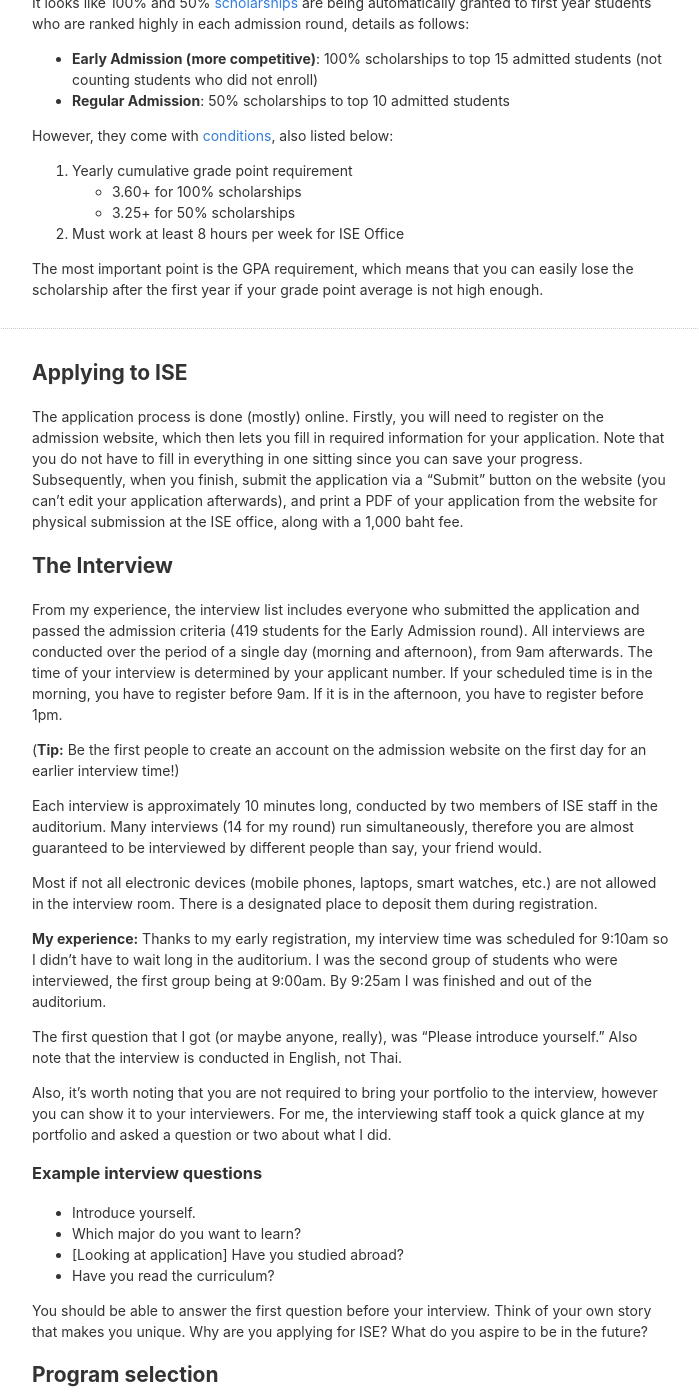
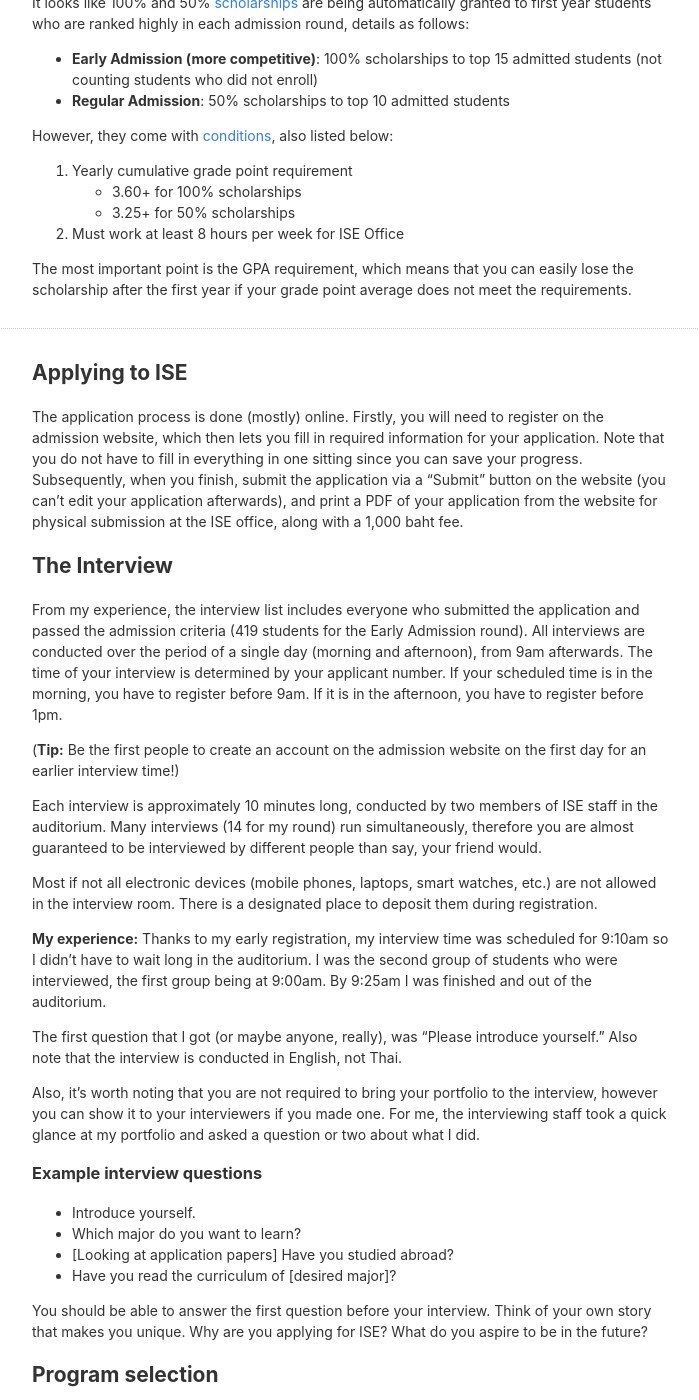
Before and after one commit to Romtam/romtam.github.io, a Jekyll site: the page built from _posts/2019-07-17-ise-application.md, in a window 1280 px wide and 1400 px high, scrolled down 1593 px. Shown: the whole window, without its empty margins (289-988 px from the left). Built offline with Jekyll 4.4.1, drawn with Linux system fonts in a browser that asks for light colours; nearby versions of some CDN libraries; some of the changed text lies outside the part shown.

Commit message:
update for clarity

```diff
--- a/_posts/2019-07-17-ise-application.md
+++ b/_posts/2019-07-17-ise-application.md
@@ -55,7 +55,7 @@ However, they come with [conditions](http://www.ise.eng.chula.ac.th/current-stud
    * 3.25+ for 50% scholarships
 2. Must work at least 8 hours per week for ISE Office
 
-The most important point is the GPA requirement, which means that you can easily lose the scholarship after the first year if your grade point average is not high enough.
+The most important point is the GPA requirement, which means that you can easily lose the scholarship after the first year if your grade point average does not meet the requirements.
 
 ***
 
@@ -75,13 +75,13 @@ Most if not all electronic devices (mobile phones, laptops, smart watches, etc.)
 
 The first question that I got (or maybe anyone, really), was "Please introduce yourself." Also note that the interview is conducted in English, not Thai.
 
-Also, it's worth noting that you are not required to bring your portfolio to the interview, however you can show it to your interviewers. For me, the interviewing staff took a quick glance at my portfolio and asked a question or two about what I did.
+Also, it's worth noting that you are not required to bring your portfolio to the interview, however you can show it to your interviewers if you made one. For me, the interviewing staff took a quick glance at my portfolio and asked a question or two about what I did.
 
 ### Example interview questions
 * Introduce yourself.
 * Which major do you want to learn?
-* [Looking at application] Have you studied abroad?
-* Have you read the curriculum?
+* [Looking at application papers] Have you studied abroad?
+* Have you read the curriculum of [desired major]?
 
 You should be able to answer the first question before your interview. Think of your own story that makes you unique. Why are you applying for ISE? What do you aspire to be in the future?
 
```
Also changed, not shown: other parts of _posts/2019-07-17-ise-application.md (+2 -2 lines).
